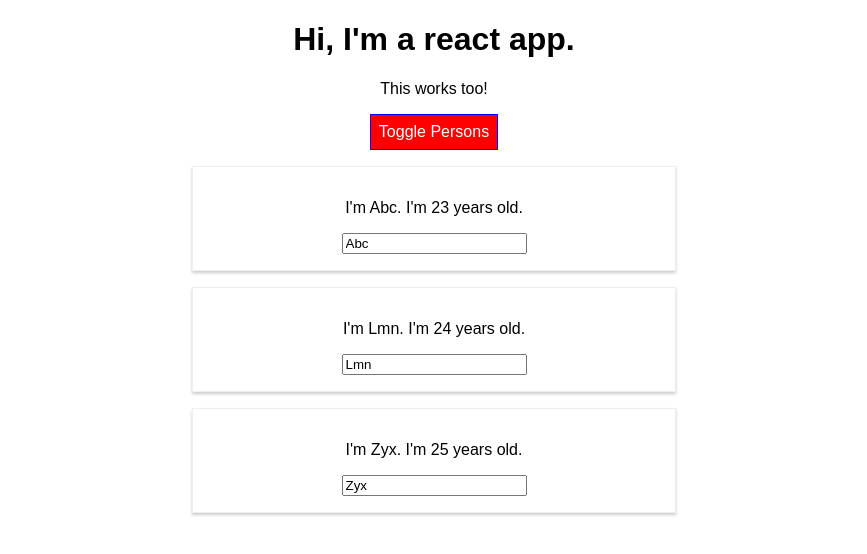
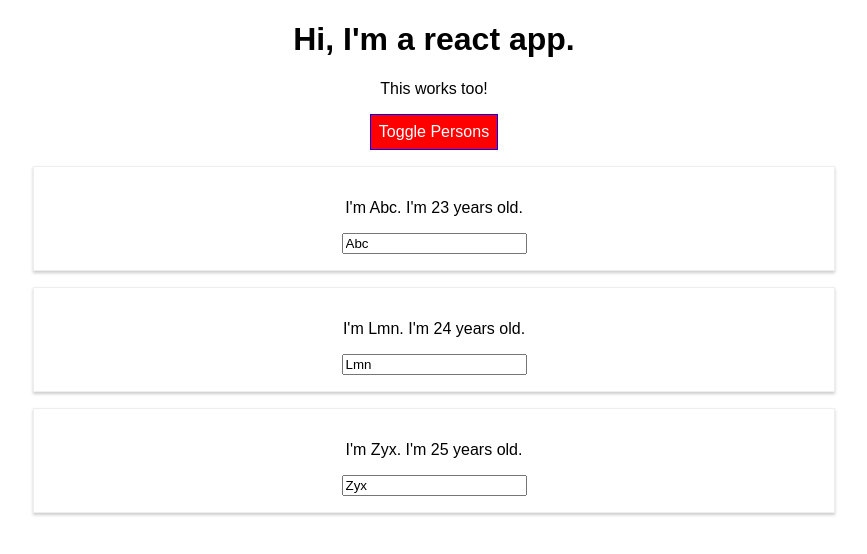
Before and after one commit to pranavtotla/react-complete-guide, a React (Create React App) app: page / in a window 1280 px wide. Both pictures are taken after a click on the button "Toggle Persons". Shown: the top 554 px of the page, without its empty margins (206-1073 px from the left). Built offline with nearby package versions, Linux system fonts and the light colour scheme.

Commit message:
Removed Radium.

```diff
--- a/src/App.js
+++ b/src/App.js
@@ -59,10 +59,6 @@
         border: '1px solid blue',
         padding: '8px',
         cursor: 'pointer',
-        ':hover': {
-          'background-color': 'lightgreen',
-          color: 'black'
-        }
       }
 
       let persons = null;
@@ -82,10 +78,6 @@
             </div>
         );
         style['background-color'] = 'red';
-        style[':hover'] = {
-          'background-color': 'salmon',
-          color: 'black'
-        }
       }
 
       const classes = [];
@@ -98,19 +90,17 @@
 
 
       return (
-        <StyleRoot>
           <div className="App">
             <h1>Hi, I'm a react app.</h1>
             <p className={classes.join(' ')}>This works too!</p>
             <button style={style} onClick={this.togglePersonHandler}>Toggle Persons</button>
             {persons}
           </div>
-        </StyleRoot>
       );
       //return React.createElement('div', {className: 'App'}, React.createElement('h1', null, 'Does this work now?'));
     }
   }
-  export default Radium(App);
+  export default App;
 
   /*
   const App = (props) => {
--- a/src/Person/Person.js
+++ b/src/Person/Person.js
@@ -1,15 +1,9 @@
 import React from 'react';
-import Radium from 'radium';
 import './Person.css';
 
 const person = (props) => {
-    const style = {
-        '@media (min-width: 500px)':{
-            width: '450px'
-        }
-    }
     return(
-        <div className="Person" style={style}>
+        <div className="Person">
             <p onClick={props.click}>I'm {props.name}. I'm {props.age} years old.</p>
             <p>{props.children}</p>
             <input type="text" onChange = {props.changed} value={props.name}/>
@@ -17,4 +11,4 @@
     );
 };
 
-export default Radium(person);
+export default person;
```
